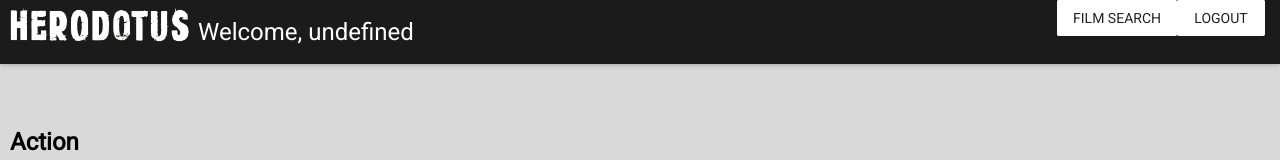
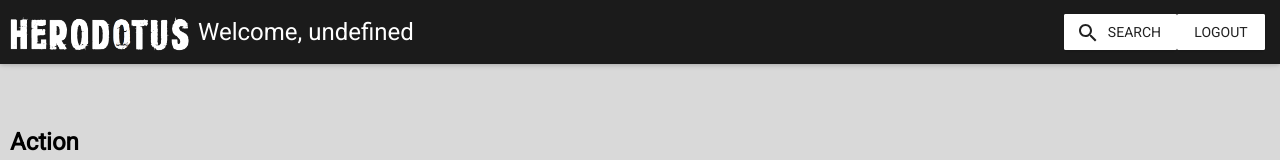
Before and after one commit to Ryo-code/herodotus-UI, a React (Create React App) app: page /movies in a window 1280 px wide. Shown: the top 160 px of the page. Built offline with nearby package versions, Linux system fonts and the light colour scheme; no server answers; what react-tap-event-plugin would draw is missing.

Commit message:
Made the navbar look decent

```diff
--- a/src/App.css
+++ b/src/App.css
@@ -44,11 +44,6 @@ article:hover div {
 }
 
 nav img{
-  height: 35px;
-}
-
-
-nav .nav-button{
   height: 35px;
 }
 
--- a/src/components/AdvancedSearchBox.jsx
+++ b/src/components/AdvancedSearchBox.jsx
@@ -4,6 +4,8 @@ import {browserHistory} from 'react-router'
 // import {Link, browserHistory} from 'react-router'
 import TextField from 'material-ui/TextField';
 import RaisedButton from 'material-ui/RaisedButton';
+import Search from 'material-ui/svg-icons/action/search';
+
 // import FlatButton from 'material-ui/FlatButton';
 import Dialog from 'material-ui/Dialog';
 import {RadioButton, RadioButtonGroup} from 'material-ui/RadioButton';
@@ -124,7 +126,7 @@ class AdvancedSearchBox extends Component {
     return(
       <div>
         <div>
-          <RaisedButton label="Film Search" onTouchTap={this.handleOpen} />
+          <RaisedButton label="Search" icon={<Search/>} onTouchTap={this.handleOpen} />
           <Dialog
             title="Advanced Film Search"
             modal={false}
--- a/src/containers/NavBar.jsx
+++ b/src/containers/NavBar.jsx
@@ -33,7 +33,7 @@ class NavBar extends Component {
             top: '0',
             left: '0',
             display: 'flex',
-            // alignItems: 'center',
+            alignItems: 'center',
           }}
 
           title={`Welcome, ${localStorage.username}`}
```
